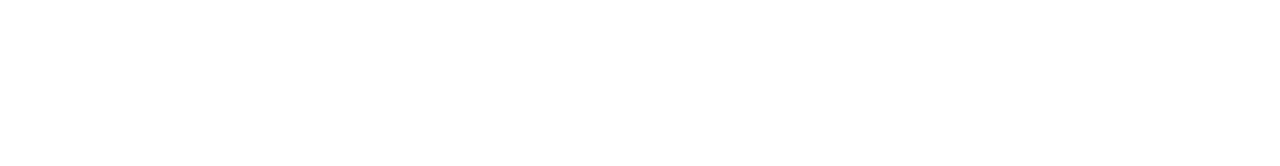
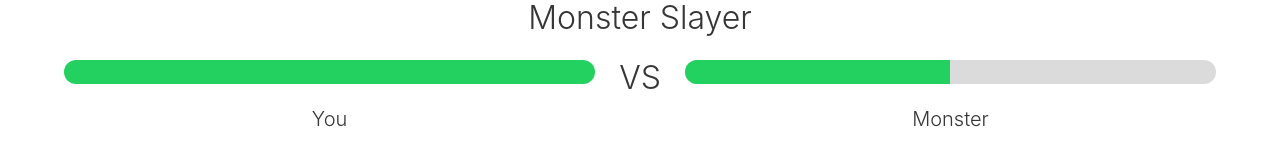
Before and after one commit to fsarachu/vue2-monster-slayer, a plain HTML site: page index.html in a window 1280 px wide. Drawn offline with Linux system fonts and the light colour scheme.

Commit message:
Markup top health display

```diff
--- a/index.html
+++ b/index.html
@@ -9,6 +9,21 @@
 </head>
 <body>
 
+<div class="container">
+    <h1 class="title is-primary has-text-centered">Monster Slayer</h1>
+    <div class="columns is-mobile">
+        <div class="column has-text-centered">
+            <progress class="progress is-large is-success" value="100" max="100">100%</progress>
+            <h2 class="title is-5">You</h2>
+        </div>
+        <p class="column is-narrow title">VS</p>
+        <div class="column has-text-centered">
+            <progress class="progress is-large is-success" value="50" max="100">100%</progress>
+            <h2 class="title is-5">Monster</h2>
+        </div>
+    </div>
+</div>
+
 <script src="js/vue.js"></script>
 </body>
 </html>
```
